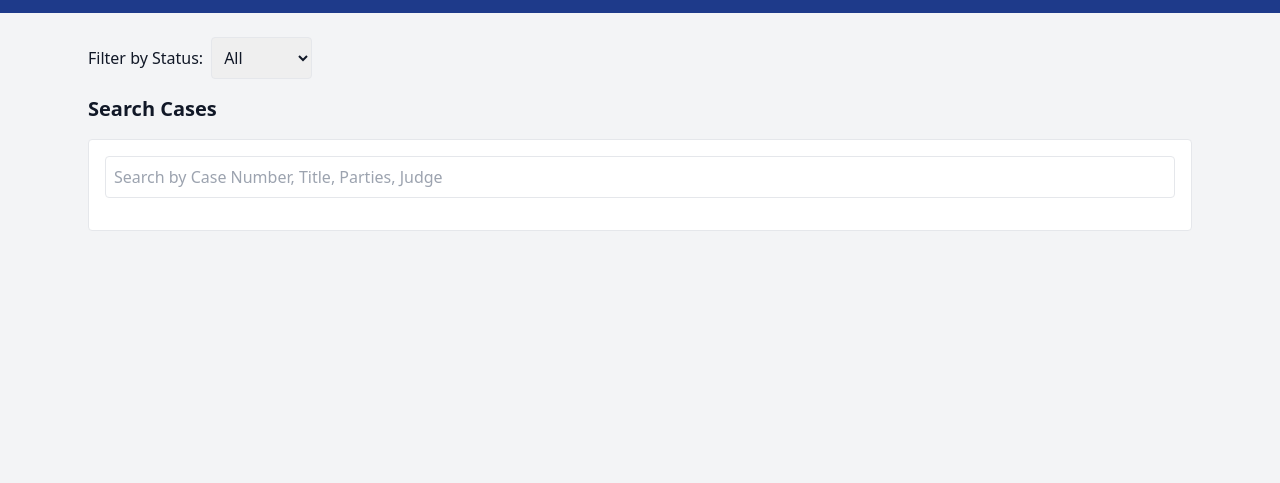
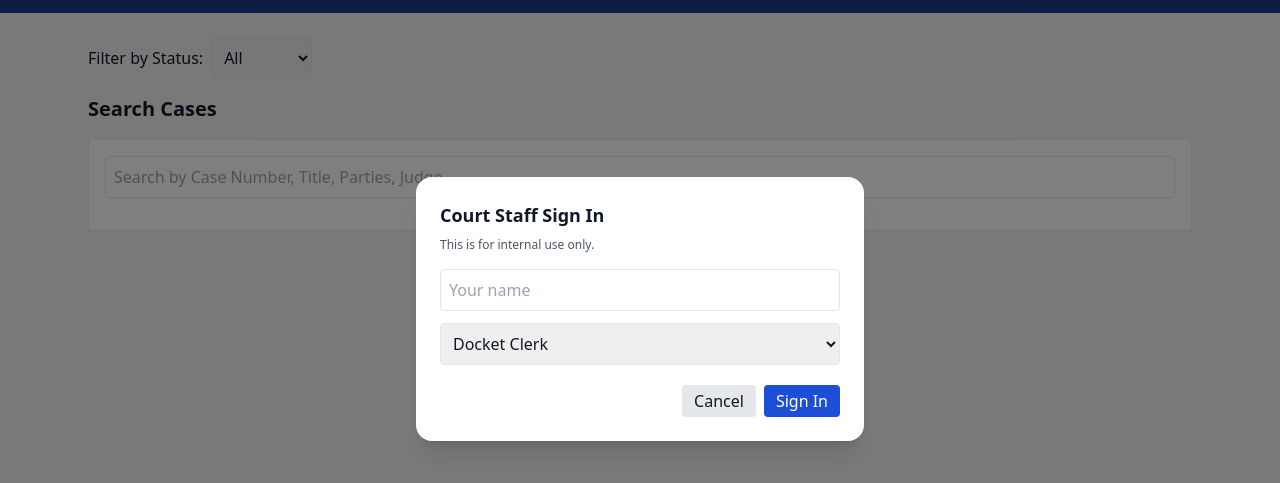
Before and after one commit to GJordan416/jmrclerk, a plain HTML site: page test.html in a window 1280 px wide. Both pictures are taken after a click on the button "Sign in". Shown: the part 91-574 px from the top of the page. Drawn offline with nearby package versions, Linux system fonts and the light colour scheme.

Commit message:
Update test.html

```diff
--- a/test.html
+++ b/test.html
@@ -59,13 +59,73 @@
         <div id='calendar'></div>
       </div>
     </div>
+
+    <!-- Login Modal -->
+    <div id="loginModal" class="fixed inset-0 bg-black/50 hidden items-center justify-center">
+      <div class="bg-white w-[95%] max-w-md rounded-2xl p-6 shadow-xl">
+        <h3 class="text-lg font-semibold mb-2">Court Staff Sign In</h3>
+        <p class="text-xs text-gray-600 mb-4">This is for internal use only.</p>
+        <div class="space-y-3">
+          <input id="userName" class="p-2 border rounded w-full" placeholder="Your name" />
+          <select id="userRole" class="p-2 border rounded w-full">
+            <option value="Docket Clerk">Docket Clerk</option>
+            <option value="Judge">Judge</option>
+            <option value="Staff">Staff</option>
+          </select>
+        </div>
+        <div class="mt-5 flex justify-end gap-2">
+          <button id="cancelLogin" class="px-3 py-1 rounded bg-gray-200 hover:bg-gray-300">Cancel</button>
+          <button id="confirmLogin" class="px-3 py-1 rounded bg-blue-700 text-white hover:bg-blue-800">Sign In</button>
+        </div>
+      </div>
+    </div>
   </main>
 
   <script>
     let cases = JSON.parse(localStorage.getItem('pacerCases')) || [];
+    let currentUser = JSON.parse(localStorage.getItem('pacerUser')) || null;
 
-    function saveCases() { localStorage.setItem('pacerCases', JSON.stringify(cases)); }
+    // --- Login / Auth ---
+    const loginBtn = document.getElementById('loginBtn');
+    const logoutBtn = document.getElementById('logoutBtn');
+    const loginModal = document.getElementById('loginModal');
+    const confirmLogin = document.getElementById('confirmLogin');
+    const cancelLogin = document.getElementById('cancelLogin');
+    const userName = document.getElementById('userName');
+    const userRole = document.getElementById('userRole');
+    const userBadge = document.getElementById('userBadge');
 
+    function saveUser() { localStorage.setItem('pacerUser', JSON.stringify(currentUser)); }
+
+    function applyRoleUI() {
+      if (currentUser) {
+        userBadge.classList.remove('hidden');
+        userBadge.textContent = `${currentUser.name} — ${currentUser.role}`;
+        loginBtn.classList.add('hidden');
+        logoutBtn.classList.remove('hidden');
+      } else {
+        userBadge.classList.add('hidden');
+        loginBtn.classList.remove('hidden');
+        logoutBtn.classList.add('hidden');
+      }
+    }
+
+    loginBtn.addEventListener('click', () => { loginModal.classList.remove('hidden'); loginModal.classList.add('flex'); });
+    cancelLogin.addEventListener('click', () => { loginModal.classList.add('hidden'); loginModal.classList.remove('flex'); });
+    confirmLogin.addEventListener('click', () => {
+      const name = userName.value.trim() || 'Staff';
+      const role = userRole.value;
+      currentUser = { name, role };
+      saveUser();
+      applyRoleUI();
+      loginModal.classList.add('hidden');
+      loginModal.classList.remove('flex');
+    });
+    logoutBtn.addEventListener('click', () => { currentUser = null; saveUser(); applyRoleUI(); });
+
+    applyRoleUI();
+
+    // --- Case Rendering and Calendar ---
     function renderCases(filter='') {
       const caseList = document.getElementById('caseList');
       caseList.innerHTML = '';
@@ -114,7 +174,7 @@
           if (title) {
             if (!c.schedule) c.schedule = [];
             c.schedule.push({ title, start: info.dateStr });
-            saveCases();
+            localStorage.setItem('pacerCases', JSON.stringify(cases));
             openCalendar(idx);
           }
         }
@@ -122,10 +182,7 @@
       calendarInstance.render();
     }
 
-    function closeCalendar() {
-      document.getElementById('calendarModal').classList.add('hidden');
-      calendarInstance?.destroy();
-    }
+    function closeCalendar() { document.getElementById('calendarModal').classList.add('hidden'); calendarInstance?.destroy(); }
 
     renderCases();
   </script>
```
